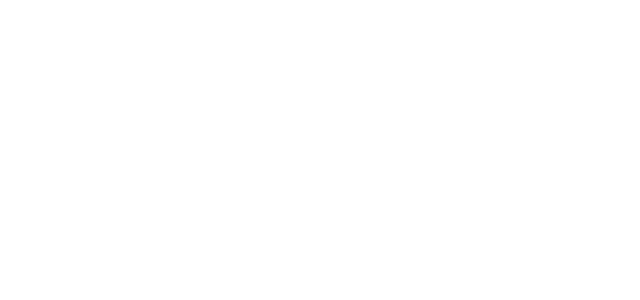
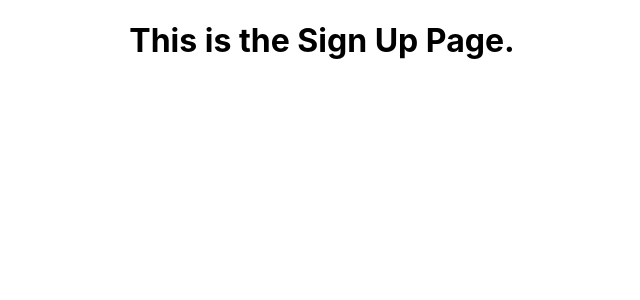
Before and after one commit to Ryan-T-Case/pokedex, a React (Create React App) app in the folder client/: page /signup in a window 1280 px wide. Shown: the top 300 px of the page, without its empty margins (318-958 px from the left). Built offline with nearby package versions, Linux system fonts and the light colour scheme.

Commit message:
Sign up route works and is navigated to with a button click

```diff
--- a/client/src/App.js
+++ b/client/src/App.js
@@ -3,6 +3,7 @@ import React, { Component } from "react";
 import { BrowserRouter as Router, Route, Switch } from "react-router-dom";
 // Import Page Components to be handled by React Router
 import Home from "./pages/Home/Home";
+import SignUp from "./pages/SignUp/SignUp";
 
 class App extends Component {
   render() {
@@ -11,6 +12,7 @@ class App extends Component {
         <Router>
           <Switch>
             <Route exact path="/" component={Home}></Route>
+            <Route exact path="/signup" component={SignUp}></Route>
           </Switch>
         </Router>
       </div>
--- a/client/src/pages/Home/Home.js
+++ b/client/src/pages/Home/Home.js
@@ -5,6 +5,8 @@ const Home = () => {
     return(
         <div className="Home">
             <h1>This is the Home Page.</h1>
+            <br></br>
+            <a href="/signup"><button>Sign Up</button></a>
         </div>
     )
 }
--- /dev/null
+++ b/client/src/pages/SignUp/SignUp.css
@@ -0,0 +1,3 @@
+h1 {
+    text-align: center;
+}
--- /dev/null
+++ b/client/src/pages/SignUp/SignUp.js
@@ -0,0 +1,12 @@
+import React from "react";
+import "./SignUp.css"
+
+const SignUp = () => {
+    return(
+        <div className="SignUp">
+            <h1>This is the Sign Up Page.</h1>
+        </div>
+    )
+}
+
+export default SignUp;
```
